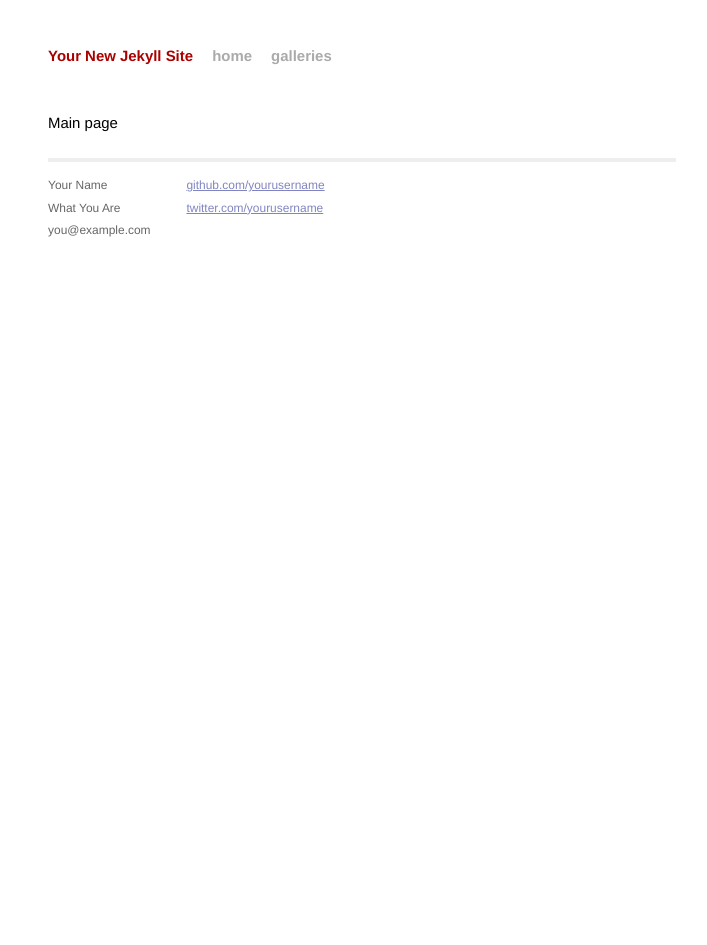
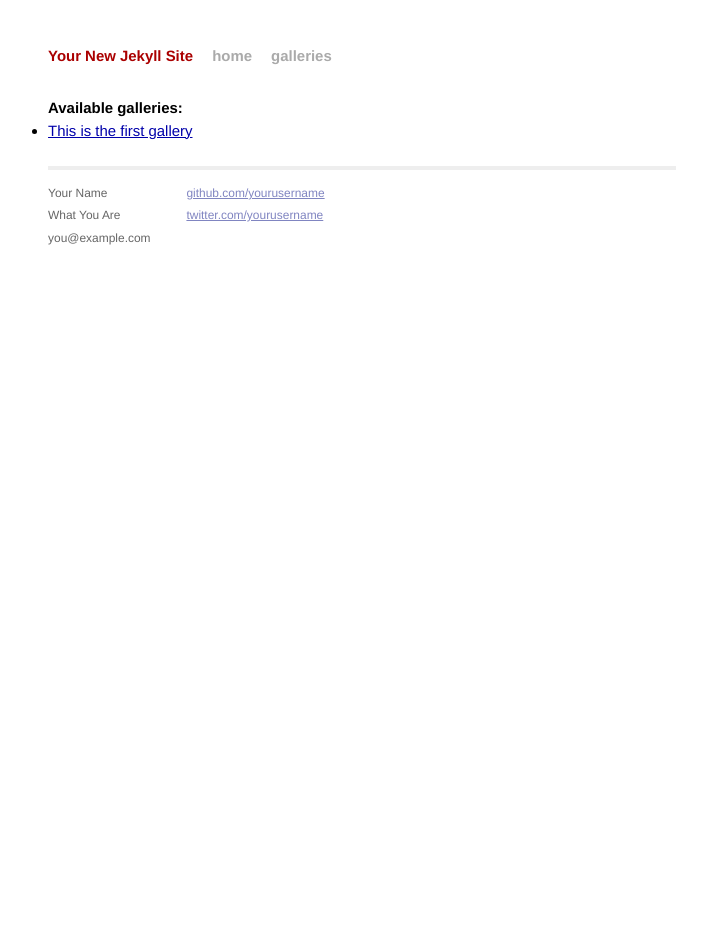
Before and after one commit to christianspecht/code-examples, a Jekyll site: the page built from galleries/index.md, in a window 1280 px wide. Shown: the whole page, without its empty margins (278-985 px from the left). Built offline with Jekyll 4.4.1, drawn with Linux system fonts in a browser that asks for light colours; Markdown is read by kramdown in place of the engine named in the settings.

Commit message:
List of available galleries, coming from data file

```diff
--- /dev/null
+++ b/_data/galleries.yml
@@ -0,0 +1,2 @@
+- id: gallery1
+  description: This is the first gallery
--- a/galleries/index.md
+++ b/galleries/index.md
@@ -3,4 +3,8 @@ layout: default
 title: Galleries (main page)
 ---
 
-Main page
+### Available galleries:
+
+{% for gallery in site.data.galleries %}
+- [{{ gallery.description }}]({{ gallery.id }})
+{% endfor %}
```
